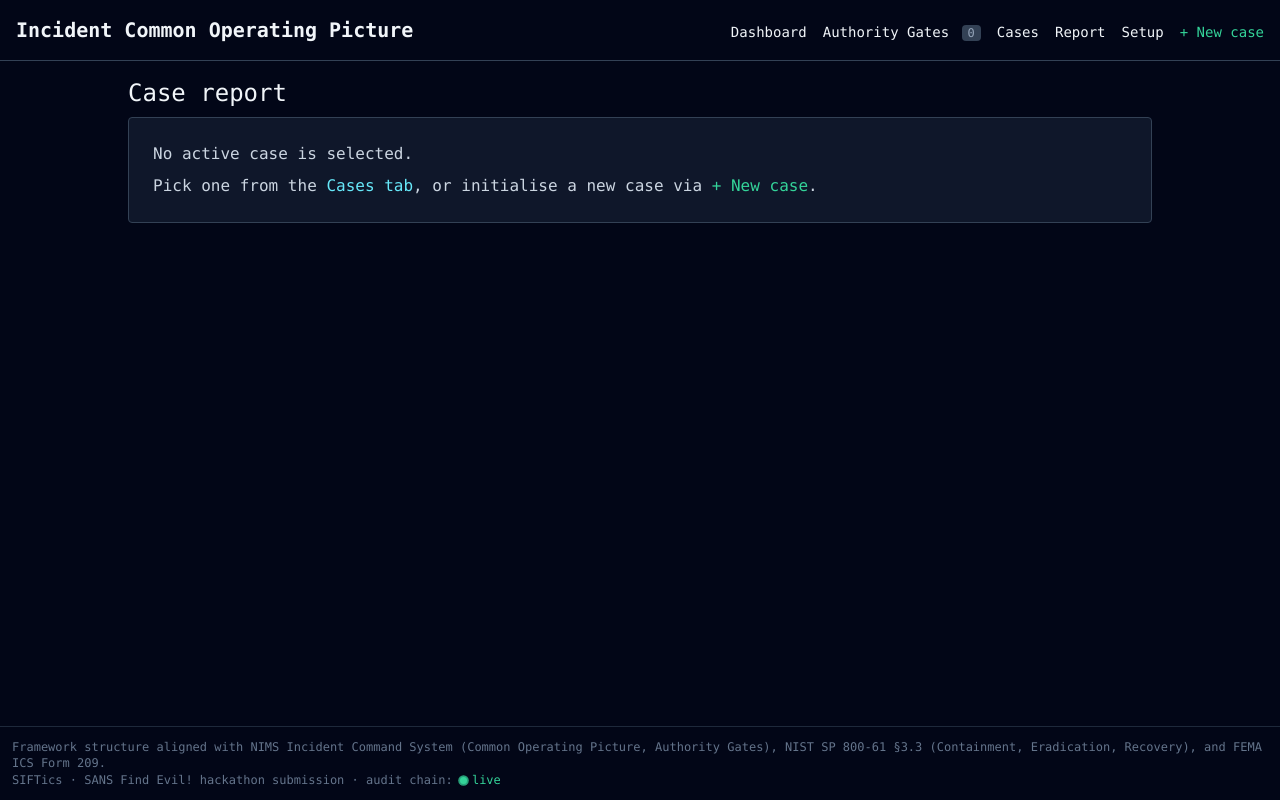
After one commit to rjonhaas/SIFTics, a Flask app: template siftics_ui/templates/report.html in a window 1280 px wide. The commit adds this page. Run offline with Flask 3, Linux system fonts and the light colour scheme; the template is opened without the code that fills it, so the values that code supplies are empty; some libraries are stand-ins or nearby versions.

Commit message:
/cases tab (replaces Chat) + /report tab (replaces Audit chain)
UI restructure for the hackathon submission:

  - Nav: drop "Chat" and "Audit chain". Add "Cases" (case selector)
    and "Report" (single-case rundown). The /chat and /audit routes
    stay reachable for any deep links / bookmarks; they're just not
    surfaced in the nav.
  - /cases: lists every case under $SIFTICS_CASES_ROOT (defaults to
    ~/cases). For each: case-id, name, opened-at, IC, status, audit
    line count. Active case is highlighted; "Select" POSTs to
    /cases/select which sets SIFTICS_CASE_DIR in the process env and
    HX-Redirects to the dashboard. Audit appends a
    "case_switched_via_ui" event so the chain records the pivot.
  - /report: read-only case rundown — header (case id / opened / IC /
    impact), findings tally (approved / draft / other), ITQ progress
    bar, ASR + CET counts, audit chain integrity light (events count,
    "valid" / error list), the SBOM hash chained at row 1 if the
    case was init'd under the new toolchain integrity flow, and
    runtime/cost state.

Two new helpers in app.py: _case_meta(case_dir) reads case.json + the
audit line count without touching globals; _itq_progress_pct() returns
a 0-100 percent for the progress bar.

```diff
--- a/siftics_ui/app.py
+++ b/siftics_ui/app.py
@@ -226,7 +226,130 @@ def create_app() -> Flask:
                                 runtime=_runtime_status())
 
     # -----------------------------------------------------------------
-    # Chat panel
+    # Cases — list + selector (replaces the old Chat tab in the nav)
+    # -----------------------------------------------------------------
+
+    @app.route("/cases")
+    def cases_view():
+        """List every case under the configured cases root and let the
+        examiner switch the active one. The Flask process reads
+        ``SIFTICS_CASE_DIR`` from os.environ on every audit/case_state call,
+        so updating it process-wide is enough to flip the active case
+        without restarting the server."""
+        active = os.environ.get("SIFTICS_CASE_DIR") or ""
+        bases: list[Path] = []
+        for raw in (request.args.get("base"),
+                    os.environ.get("SIFTICS_CASES_ROOT"),
+                    str(Path.home() / "cases")):
+            if not raw:
+                continue
+            p = Path(raw).expanduser()
+            if p.is_dir() and p not in bases:
+                bases.append(p)
+
+        cases: list[dict] = []
+        for base in bases:
+            try:
+                children = sorted(base.iterdir())
+            except PermissionError:
+                continue
+            for d in children:
+                if not d.is_dir():
+                    continue
+                meta = _case_meta(d)
+                if meta is None:
+                    continue
+                meta["path"] = str(d)
+                meta["is_active"] = (str(d) == active)
+                cases.append(meta)
+
+        return render_template("cases.html",
+                                cases=cases,
+                                bases=[str(b) for b in bases],
+                                active=active)
+
+    @app.route("/cases/select", methods=["POST"])
+    def cases_select():
+        """Set the active case dir for the running Flask process and bounce
+        the browser to the dashboard."""
+        path_raw = request.form.get("case_dir", "").strip()
+        if not path_raw:
+            return Response("case_dir required", status=400)
+        path = Path(path_raw).expanduser().resolve()
+        if not path.is_dir():
+            return Response(f"not a directory: {path}", status=400)
+        if not (path / "case.json").exists():
+            return Response(f"no case.json in {path}", status=400)
+        os.environ["SIFTICS_CASE_DIR"] = str(path)
+        audit.append_event("case_switched_via_ui",
+                           {"case_dir": str(path)}, actor="ic")
+        resp = Response("", status=200)
+        resp.headers["HX-Redirect"] = url_for("dashboard")
+        return resp
+
+    # -----------------------------------------------------------------
+    # Report — single-case rundown (replaces the old Audit chain tab)
+    # -----------------------------------------------------------------
+
+    @app.route("/report")
+    def report_view():
+        """Read-only summary of where the active case stands: header, ITQ
+        progress, ASR/CET totals, findings tally, recent audit activity,
+        cost snapshot, and an audit-chain integrity light."""
+        try:
+            case = case_state.case_get_header()
+        except FileNotFoundError:
+            return render_template("report.html", case=None)
+
+        events = list(audit.iter_events())
+        # SBOM event is row 1 if the case was init'd by current case_state.
+        sbom_event = next((e for e in events if e.get("type") == "sbom_snapshot"), None)
+        chain_ok, chain_errors = audit.verify_chain()
+
+        findings_path = case_state.case_dir() / "findings.jsonl"
+        findings_total = 0
+        findings_approved = 0
+        findings_draft = 0
+        if findings_path.exists():
+            for line in findings_path.read_text(encoding="utf-8").splitlines():
+                line = line.strip()
+                if not line:
+                    continue
+                try:
+                    row = json.loads(line)
+                except json.JSONDecodeError:
+                    continue
+                findings_total += 1
+                status = (row.get("status") or "draft").lower()
+                if status == "approved":
+                    findings_approved += 1
+                elif status == "draft":
+                    findings_draft += 1
+
+        return render_template(
+            "report.html",
+            case=case,
+            asr=_asr_summary(),
+            cet=_cet_summary(),
+            itq_pct=_itq_progress_pct(),
+            findings={
+                "total": findings_total,
+                "approved": findings_approved,
+                "draft": findings_draft,
+                "other": findings_total - findings_approved - findings_draft,
+            },
+            audit_summary={
+                "events": len(events),
+                "chain_ok": chain_ok,
+                "chain_errors": chain_errors[:5],
+                "last_event": events[-1] if events else None,
+            },
+            sbom_event=sbom_event,
+            runtime=_runtime_status(),
+        )
+
+    # -----------------------------------------------------------------
+    # Chat panel (kept as a route for any deep links; no longer in nav)
     # -----------------------------------------------------------------
 
     @app.route("/chat")
@@ -415,6 +538,46 @@ def _event_to_dict(ev) -> dict:
     return out
 
 
+def _itq_progress_pct() -> int:
+    """Return the percentage of the ITQ that's been answered, 0-100. Resilient
+    to either a list of rows or a dict layout in itq.jsonl."""
+    try:
+        rows = case_state.itq_all()
+    except Exception:
+        return 0
+    if not rows:
+        return 0
+    answered = sum(1 for r in rows if r.get("answer") or r.get("answered_at"))
+    return int(round(100 * answered / max(1, len(rows))))
+
+
+def _case_meta(case_dir: Path) -> dict | None:
+    """Read a case directory's case.json header without touching the audit
+    log or globals. Returns None if the directory isn't a real case."""
+    header_path = case_dir / "case.json"
+    if not header_path.exists():
+        return None
+    try:
+        h = json.loads(header_path.read_text(encoding="utf-8"))
+    except (OSError, json.JSONDecodeError):
+        return None
+    # Quick file-size feel for how mature the case is.
+    audit_lines = 0
+    audit_path = case_dir / "forensic_audit.jsonl"
+    if audit_path.exists():
+        with audit_path.open("r", encoding="utf-8") as fh:
+            audit_lines = sum(1 for _ in fh)
+    return {
+        "case_id": h.get("case_id"),
+        "name": h.get("name"),
+        "opened_at": h.get("opened_at"),
+        "ic_name": (h.get("incident_commander") or {}).get("name"),
+        "status": h.get("status", "open"),
+        "impact_level": h.get("impact_level"),
+        "audit_lines": audit_lines,
+    }
+
+
 def _asr_summary() -> dict:
     rows = case_state.asr_all()
     return {
--- a/siftics_ui/templates/base.html
+++ b/siftics_ui/templates/base.html
@@ -46,10 +46,10 @@
                hx-trigger="sse:ic_request_approval, sse:ic_approval_signed, every 30s"
                hx-swap="innerHTML">{% include "_pending_gates.html" %}</span>
       </a>
-      <a href="{{ url_for('audit_view') }}"
-         class="hover:text-cyan-300">Audit chain</a>
-      <a href="{{ url_for('chat_view') }}"
-         class="hover:text-cyan-300">Chat</a>
+      <a href="{{ url_for('cases_view') }}"
+         class="hover:text-cyan-300">Cases</a>
+      <a href="{{ url_for('report_view') }}"
+         class="hover:text-cyan-300">Report</a>
       <a href="{{ url_for('setup_view') }}"
          class="hover:text-cyan-300">Setup</a>
       <a href="{{ url_for('new_case_view') }}"
--- /dev/null
+++ b/siftics_ui/templates/report.html
@@ -0,0 +1,140 @@
+{% extends "base.html" %}
+{% block title %}Report{% endblock %}
+{% block content %}
+<div class="max-w-5xl mx-auto">
+  <h2 class="text-2xl mb-2">Case report</h2>
+
+  {% if not case %}
+    <div class="bg-slate-900 border border-slate-700 rounded p-6 text-slate-300">
+      <p class="mb-2">No active case is selected.</p>
+      <p>
+        Pick one from the
+        <a href="{{ url_for('cases_view') }}"
+           class="text-cyan-300 hover:text-cyan-200">Cases tab</a>,
+        or initialise a new case via
+        <a href="{{ url_for('new_case_view') }}"
+           class="text-emerald-400 hover:text-emerald-300">+ New case</a>.
+      </p>
+    </div>
+  {% else %}
+
+    <!-- ----- Header ----- -->
+    <div class="bg-slate-900 border border-slate-700 rounded p-5 mb-6">
+      <div class="flex items-baseline justify-between mb-2">
+        <div>
+          <span class="text-xs text-slate-500 uppercase tracking-wide">Case</span>
+          <h3 class="text-xl text-cyan-300 font-bold">{{ case.name }}</h3>
+        </div>
+        <span class="px-2 py-0.5 rounded text-xs
+          {% if case.status == 'closed' %}bg-slate-700 text-slate-200
+          {% else %}bg-emerald-900 text-emerald-200{% endif %}">
+          {{ case.status | default('open') }}
+        </span>
+      </div>
+      <dl class="grid grid-cols-2 gap-x-8 gap-y-1 text-sm mt-3">
+        <div><dt class="inline text-slate-500">Case ID:</dt> <dd class="inline font-mono">{{ case.case_id }}</dd></div>
+        <div><dt class="inline text-slate-500">Opened:</dt> <dd class="inline">{{ case.opened_at }}</dd></div>
+        <div><dt class="inline text-slate-500">Incident Commander:</dt> <dd class="inline">{{ case.incident_commander.name }}</dd></div>
+        <div><dt class="inline text-slate-500">Impact level:</dt> <dd class="inline">{{ case.impact_level | default('—') | upper }}</dd></div>
+      </dl>
+    </div>
+
+    <!-- ----- Findings + Timeline ----- -->
+    <div class="grid grid-cols-2 gap-4 mb-6">
+      <div class="bg-slate-900 border border-slate-700 rounded p-4">
+        <h4 class="text-sm text-slate-400 mb-3 uppercase tracking-wide">Findings</h4>
+        <div class="text-3xl font-bold text-cyan-300">{{ findings.total }}</div>
+        <div class="mt-2 text-sm space-y-0.5">
+          <div>Approved: <span class="text-emerald-300">{{ findings.approved }}</span></div>
+          <div>Draft: <span class="text-amber-300">{{ findings.draft }}</span></div>
+          {% if findings.other %}<div>Other: <span class="text-slate-300">{{ findings.other }}</span></div>{% endif %}
+        </div>
+      </div>
+
+      <div class="bg-slate-900 border border-slate-700 rounded p-4">
+        <h4 class="text-sm text-slate-400 mb-3 uppercase tracking-wide">ITQ progress</h4>
+        <div class="text-3xl font-bold text-cyan-300">{{ itq_pct }}%</div>
+        <div class="mt-2 h-2 bg-slate-800 rounded">
+          <div class="h-2 bg-cyan-500 rounded" style="width: {{ itq_pct }}%"></div>
+        </div>
+      </div>
+    </div>
+
+    <!-- ----- ASR / CET ----- -->
+    <div class="grid grid-cols-2 gap-4 mb-6">
+      <div class="bg-slate-900 border border-slate-700 rounded p-4">
+        <h4 class="text-sm text-slate-400 mb-2 uppercase tracking-wide">Affected Systems Register</h4>
+        <div class="text-sm space-y-1">
+          <div>Total: <span class="text-slate-200">{{ asr.total }}</span></div>
+          <div>Open: <span class="text-amber-300">{{ asr.open }}</span></div>
+          <div>Safe: <span class="text-emerald-300">{{ asr.safe }}</span></div>
+          <div>Critical: <span class="text-rose-300">{{ asr.critical }}</span></div>
+        </div>
+      </div>
+      <div class="bg-slate-900 border border-slate-700 rounded p-4">
+        <h4 class="text-sm text-slate-400 mb-2 uppercase tracking-wide">Containment / Eradication / Recovery Tasks</h4>
+        <div class="text-sm space-y-1">
+          <div>Total: <span class="text-slate-200">{{ cet.total }}</span></div>
+          <div>Pending: <span class="text-amber-300">{{ cet.pending }}</span></div>
+          <div>Remediated: <span class="text-emerald-300">{{ cet.remediated }}</span></div>
+          <div>High priority: <span class="text-rose-300">{{ cet.high_priority }}</span></div>
+        </div>
+      </div>
+    </div>
+
+    <!-- ----- Audit chain + SBOM ----- -->
+    <div class="bg-slate-900 border border-slate-700 rounded p-4 mb-6">
+      <h4 class="text-sm text-slate-400 mb-3 uppercase tracking-wide">Audit chain integrity</h4>
+      <div class="flex items-center gap-4 text-sm">
+        <span>Events: <span class="text-slate-200">{{ audit_summary.events }}</span></span>
+        <span>
+          Chain:
+          {% if audit_summary.chain_ok %}
+            <span class="text-emerald-300">✓ valid</span>
+          {% else %}
+            <span class="text-rose-300">✗ {{ audit_summary.chain_errors | length }} error(s)</span>
+          {% endif %}
+        </span>
+        {% if audit_summary.last_event %}
+          <span>Last event: <span class="text-slate-400">{{ audit_summary.last_event.ts }}</span></span>
+        {% endif %}
+      </div>
+
+      {% if sbom_event %}
+        <div class="mt-3 pt-3 border-t border-slate-800 text-xs">
+          <div class="text-slate-400 mb-1">Toolchain SBOM hashed into row 1 of the audit chain:</div>
+          <div>SBOM hash: <code class="text-cyan-300">{{ sbom_event.payload.sbom_hash[:16] }}…</code></div>
+          <div class="text-slate-500">
+            {{ sbom_event.payload.package_count }} packages · python {{ sbom_event.payload.python_version }} ·
+            git <code>{{ (sbom_event.payload.siftics_git_head or '?')[:7] }}</code>
+          </div>
+        </div>
+      {% endif %}
+
+      {% if not audit_summary.chain_ok %}
+        <ul class="mt-3 text-xs text-rose-300 list-disc list-inside">
+          {% for err in audit_summary.chain_errors %}<li>{{ err }}</li>{% endfor %}
+        </ul>
+      {% endif %}
+    </div>
+
+    <!-- ----- Runtime / cost ----- -->
+    <div class="bg-slate-900 border border-slate-700 rounded p-4">
+      <h4 class="text-sm text-slate-400 mb-3 uppercase tracking-wide">Runtime</h4>
+      <div class="text-sm">
+        Active runtime: <code class="text-cyan-300">{{ runtime.runtime | default('—') }}</code>
+      </div>
+      {% if runtime.cost_usd is defined %}
+        <div class="text-sm mt-1">
+          Spend so far:
+          <span class="{% if runtime.warn %}text-amber-300{% elif runtime.over %}text-rose-300{% else %}text-emerald-300{% endif %}">
+            ${{ '%.2f' | format(runtime.cost_usd) }}
+          </span>
+          / ${{ '%.2f' | format(runtime.budget_usd) }} budget
+        </div>
+      {% endif %}
+    </div>
+
+  {% endif %}
+</div>
+{% endblock %}
```
Also changed, not shown: siftics_ui/templates/cases.html (added, +86 -0 lines).
